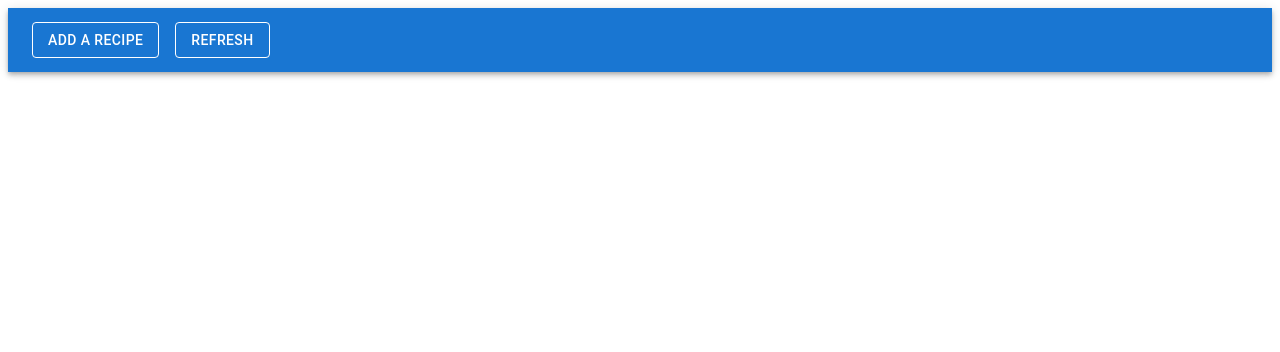
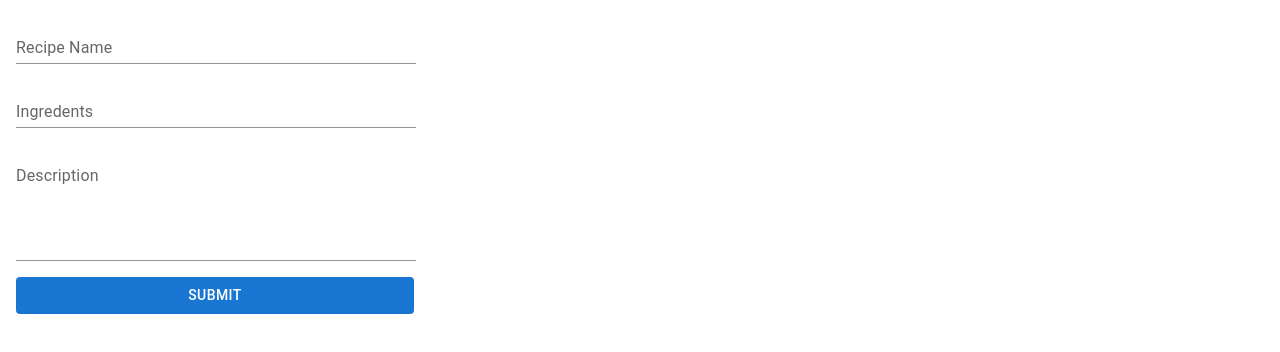
Before and after one commit to abdulladone94/Recipes-Frontend, a React (Create React App) app: page /add in a window 1280 px wide. Shown: the top 352 px of the page. Built offline with nearby package versions, Linux system fonts and the light colour scheme.

Commit message:
react router dom to navigate between pages

```diff
--- a/src/App.js
+++ b/src/App.js
@@ -1,11 +1,21 @@
 import "./App.css";
+import AddRecipe from "./components/addRecipe";
 import NavigationBar from "./components/navigationBar";
+import {
+  BrowserRouter,
+  Routes,
+  Route
+} from "react-router-dom";
+import EditRecipe from "./components/editRecipe";
 
 function App() {
   return (
-    <div className="App">
-      <NavigationBar />
-    </div>
+    <BrowserRouter>
+    <Routes>
+    <Route exact path="/add" element={<AddRecipe />} />
+    <Route exact path="/edit" element={<EditRecipe />} />
+    <Route path="/" element={<NavigationBar />} />
+    </Routes></BrowserRouter>
   );
 }
 
--- a/src/components/navigationBar.js
+++ b/src/components/navigationBar.js
@@ -2,21 +2,20 @@ import * as React from 'react';
 import AppBar from '@mui/material/AppBar';
 import Box from '@mui/material/Box';
 import Toolbar from '@mui/material/Toolbar';
-import Typography from '@mui/material/Typography';
 import Button from '@mui/material/Button';
-import IconButton from '@mui/material/IconButton';
-import MenuIcon from '@mui/icons-material/Menu';
 import { Stack } from '@mui/material';
+import { useNavigate } from "react-router-dom";
 
 export default function NavigationBar() {
+  const history = useNavigate()
   return (
     <Box sx={{ flexGrow: 1 }}>
       <AppBar position="static">
         <Toolbar>
 
         <Stack direction="row" spacing={2}>
-          <Button color="inherit" variant="outlined">Add a Recipe</Button>
-          <Button color="inherit" variant="outlined">Refresh</Button>
+          <Button color="inherit" variant="outlined" onClick={()=>{history("/add")}}>Add a Recipe</Button>
+          <Button color="inherit" variant="outlined" onClick={()=>{window.location.reload();}}>Refresh</Button>
           </Stack>
         </Toolbar>
       </AppBar>
```
